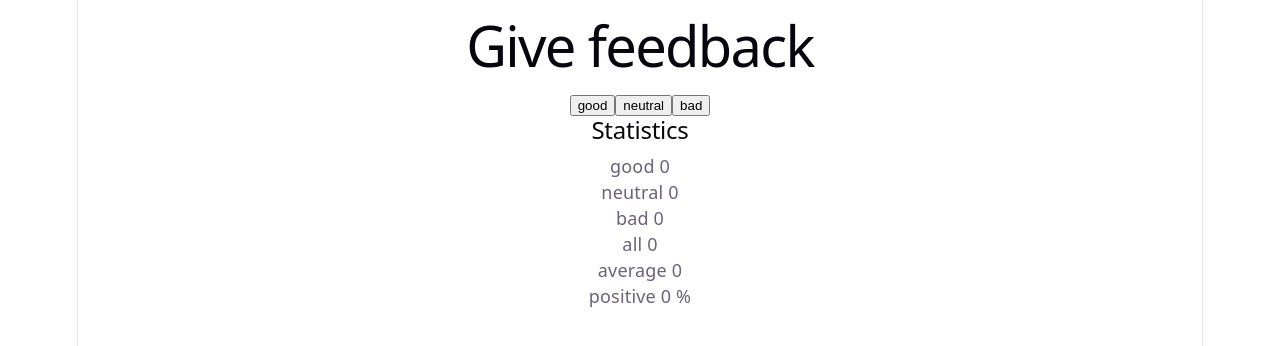
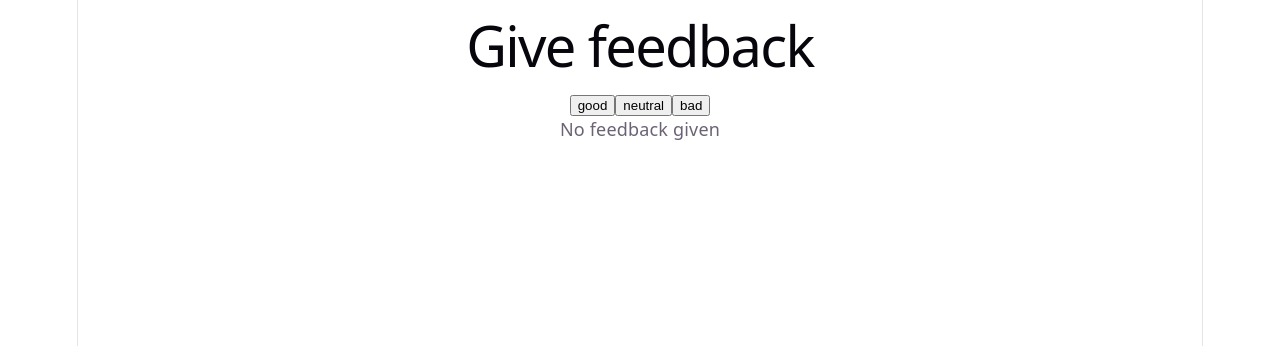
Before and after one commit to daavinskiy/fullstackopen_FSO, a React (Vite) app in the folder part1/unicafe/: page / in a window 1280 px wide. Shown: the top 346 px of the page. Built offline with nearby package versions, Linux system fonts and the light colour scheme.

Commit message:
tehtava 1.9 on valmis

```diff
--- a/part1/unicafe/src/App.jsx
+++ b/part1/unicafe/src/App.jsx
@@ -51,6 +51,9 @@ const App = () => {
         text="bad"
       />
 
+      {all === 0 ? (
+        <p>No feedback given</p>
+      ) : (
         <Statistics
           good={good}
           neutral={neutral}
@@ -59,6 +62,7 @@ const App = () => {
           average={average}
           positive={positive}
         />
+      )}
     </div>
   )
 }
```
Lines whose indentation alone changed are shown as unchanged.
